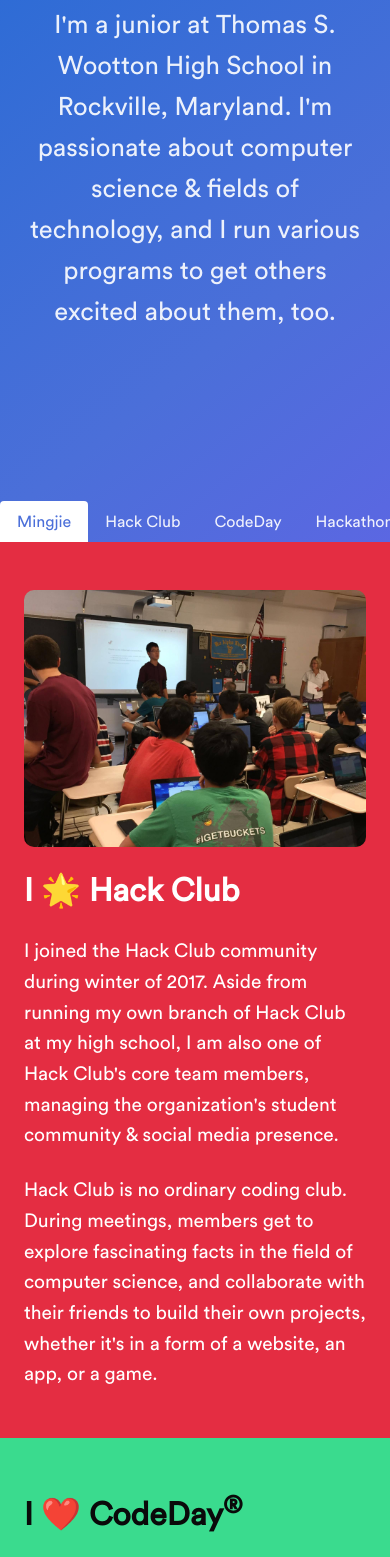
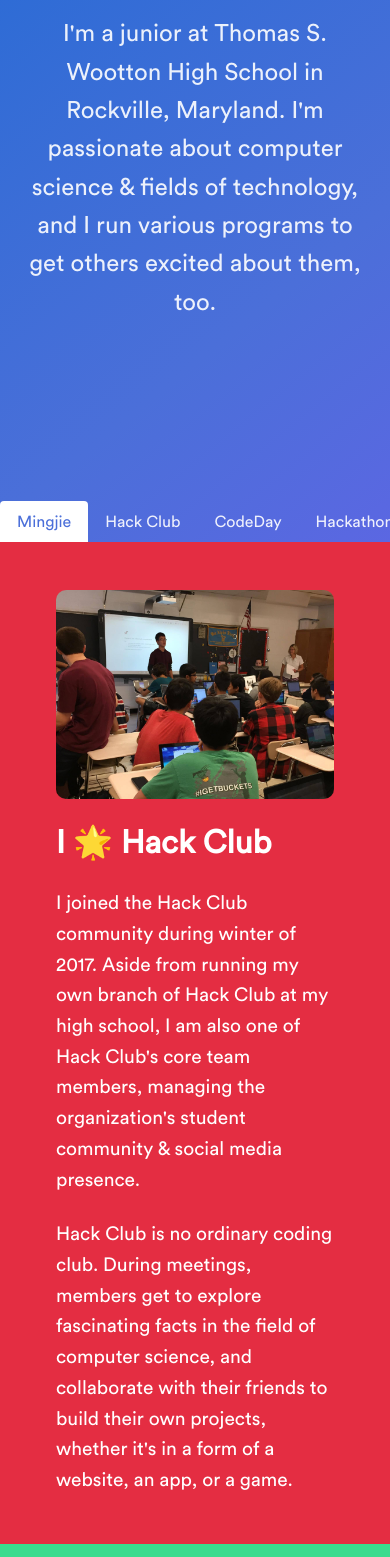
Before and after one commit to Toba-O/mingjie, a website: page src/static/index.html in a window 390 px wide. Shown: the part 302-1859 px from the top of the page. Drawn offline with nearby package versions, Linux system fonts and the light colour scheme; files that its build step writes are made by us from their sources.

Commit message:
Fix text responsiveness

```diff
--- a/src/sass/components/_base.scss
+++ b/src/sass/components/_base.scss
@@ -4,22 +4,22 @@
 .hero {
 
 	.title {
-		line-height: 1.3em;
-		font-size: 2em;
+		line-height: 1.3;
+		font-size: 2rem;
 
 		&.main-title {
-			font-size: 3em;
+			font-size: 3rem;
 		}
 	}
 
 	.subtitle {
 
 		line-height: 1.6;
-		font-size: 1.2em;
+		font-size: 1.2rem;
 		opacity: 1;
 
 		&.main-subtitle {
-			font-size: 1.6em;
+			font-size: 1.5rem;
 		}
 	}
 
--- a/src/static/index.html
+++ b/src/static/index.html
@@ -60,7 +60,7 @@
 
 	<section id="hackclub" class="hero is-hackclub is-bold override-black">
 		<div class="hero-body">
-			<div class="container">
+			<div class="container is-fluid">
 				<div class="columns is-vcentered">
 					<div class="column is-three-seventh">
 						<img src="assets/imgs/featured/hackclub.jpg" class="image">
@@ -88,7 +88,7 @@
 
 	<section id="codeday" class="hero is-success override-black">
 		<div class="hero-body">
-			<div class="container">
+			<div class="container is-fluid">
 				<div class="columns is-vcentered">
 
 					<div class="column is-four-seventh">
@@ -116,7 +116,7 @@
 
 	<section id="hackathons" class="hero is-warning override-black">
 		<div class="hero-body">
-			<div class="container">
+			<div class="container is-fluid">
 				<div class="columns is-vcentered">
 					<div class="column is-four-seventh">
 						<div style="padding:56.25% 0 0 0;position:relative;">
```
